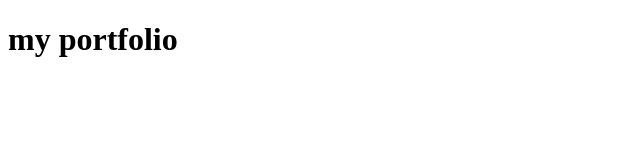
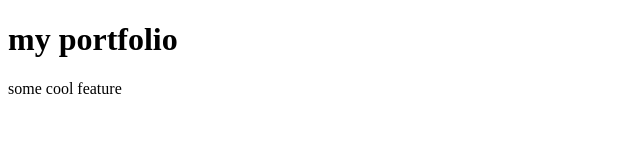
Before and after one commit to tareq-almasri/portfolio-demo, a plain HTML site: page index.html in a window 1280 px wide. Shown: the whole page, without its empty margins (0-640 px from the left). Drawn offline with Linux system fonts and the light colour scheme.

Commit message:
cool feature

```diff
--- a/index.html
+++ b/index.html
@@ -7,5 +7,6 @@
 </head>
 <body>
     <h1>my portfolio</h1>
+    some cool feature
 </body>
 </html>
```
